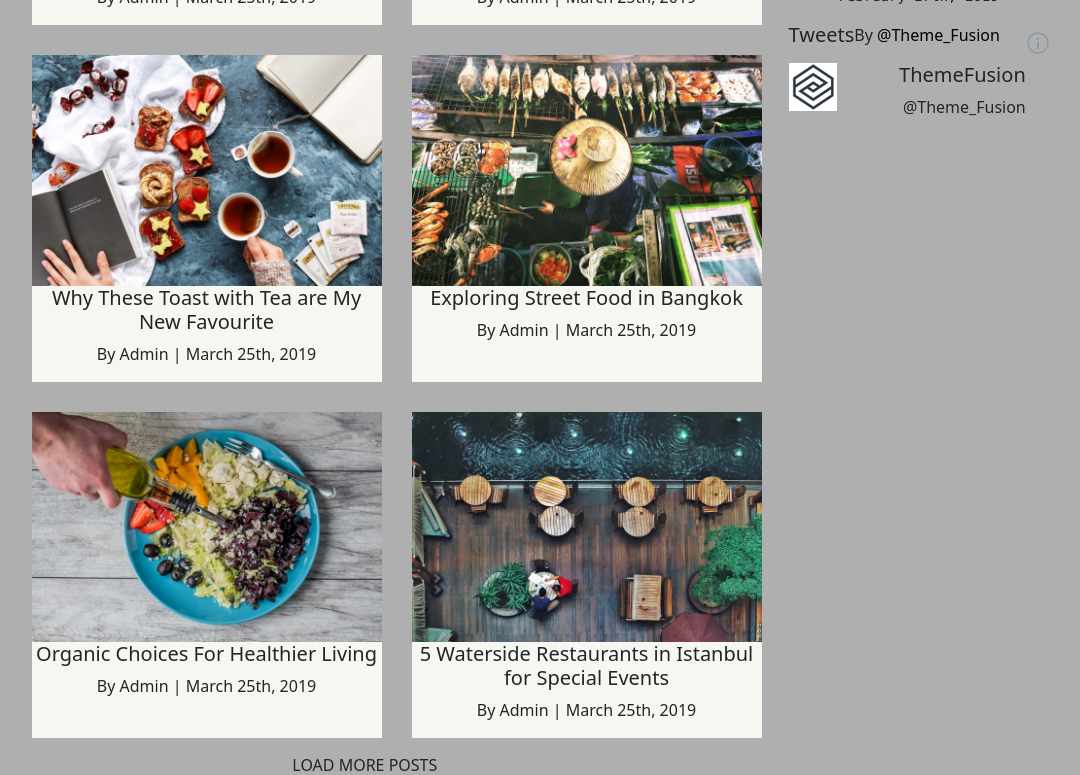
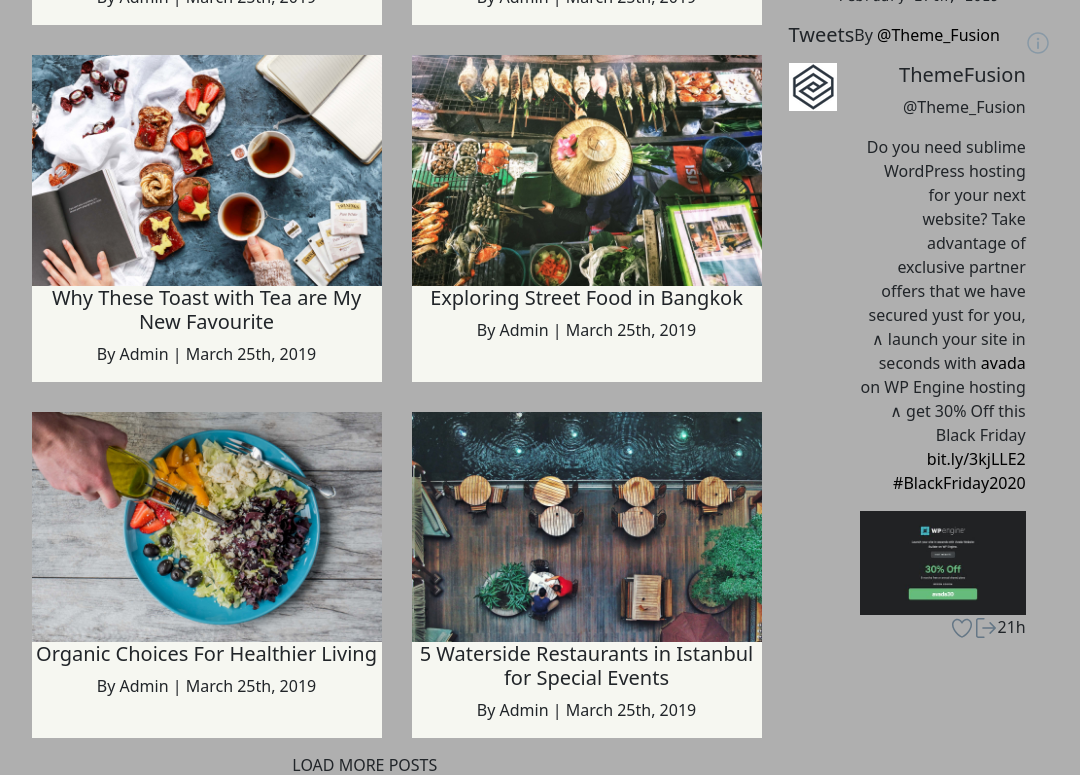
Before and after one commit to DavideZattra/proj-html-vuejs, a Vue app: page / in a window 1280 px wide. Shown: the part 3380-4155 px from the top of the page, without its empty margins (101-1181 px from the left). Built offline with nearby package versions, Linux system fonts and the light colour scheme.

Commit message:
finished placing all content

```diff
--- a/src/components/MainFarmToTable.vue
+++ b/src/components/MainFarmToTable.vue
@@ -118,7 +118,11 @@
               <div class="col-8">
                 <h5>ThemeFusion</h5>
                 <p>@Theme_Fusion</p>
-                <p></p>
+                <p>Do you need sublime WordPress hosting for your next website? Take advantage of exclusive partner offers that we have secured yust for you, &and; launch your site in seconds with <a href="#">avada</a> on WP Engine hosting &and; get 30% Off this Black Friday <a href="#">bit.ly/3kjLLE2</a> <a href="#">#BlackFriday2020</a></p>
+                <img class="img-fluid" src="../assets/img/En2TRxLW4AEiWUN.jpeg" alt="">
+                <img src="../assets/img/image (2).svg" alt="">
+                <img src="../assets/img/image (3).svg" alt="">
+                <p class="d-inline-block">21h</p>
               </div>
             </div>
           </div>
@@ -135,7 +139,7 @@ name: 'farm',
 </script>
 
 <style lang='scss' scoped>
-@import '../style/general.scss';
+// @import '../style/general.scss';
 @import '../style/variables.scss';
 
 button{
```
